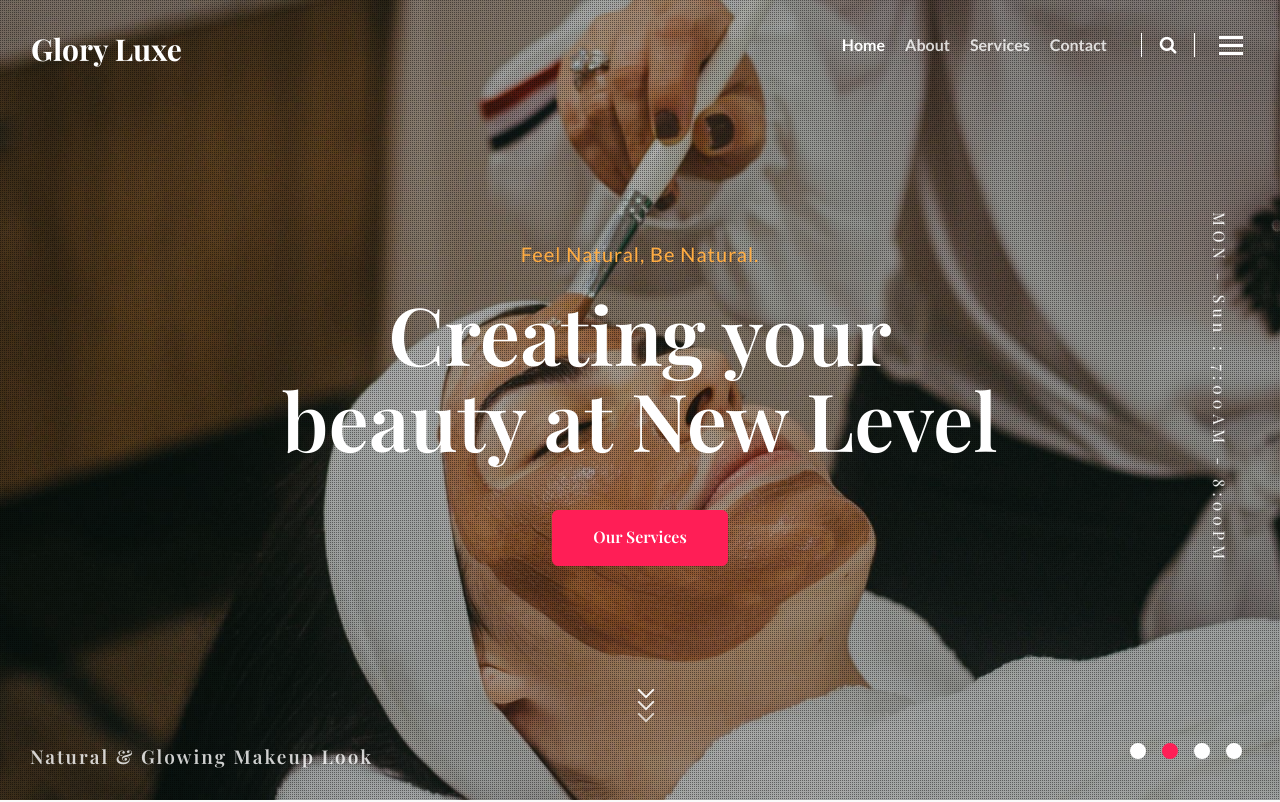
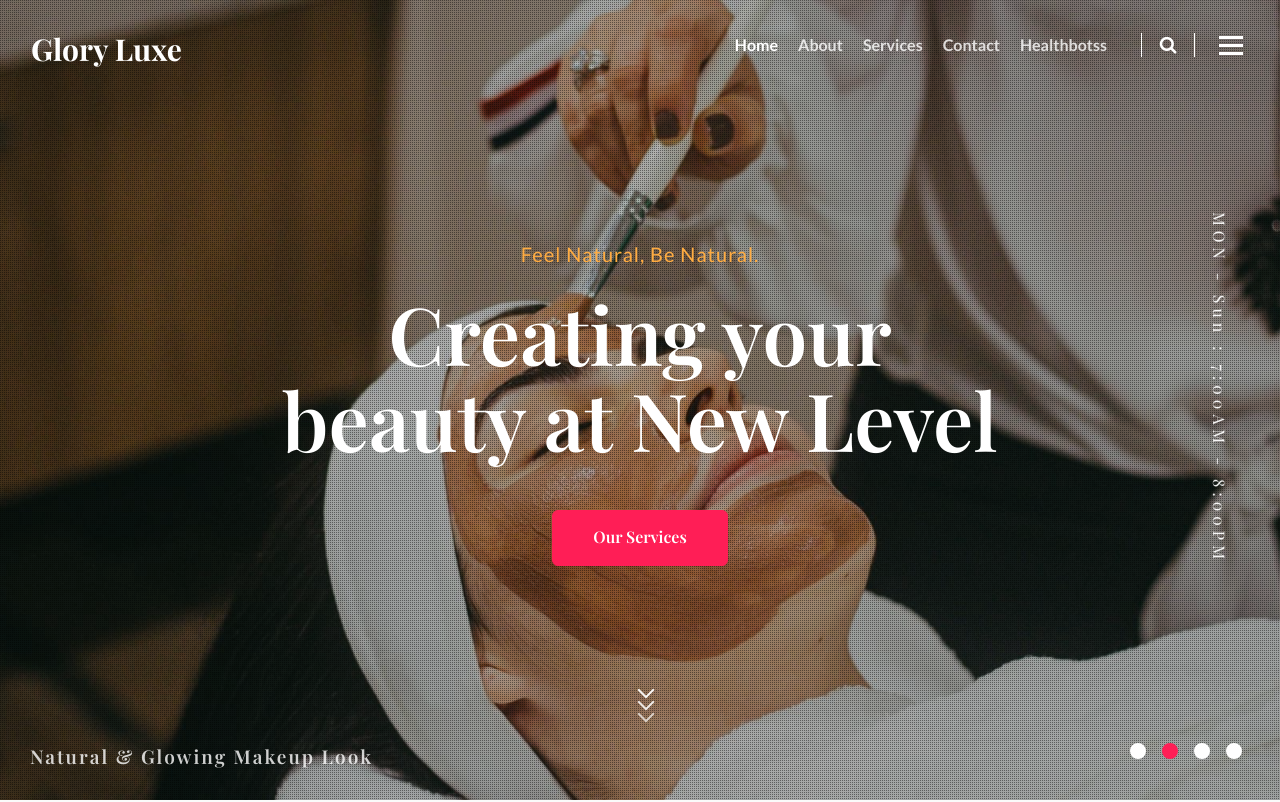
Before and after one commit to Anitha181/project118, a plain HTML site: page index.html in a window 1280 px wide. Shown: the top 802 px of the page. Drawn offline with nearby package versions, Linux system fonts and the light colour scheme; a web font is replaced by a local one.

Commit message:
Update index.html

```diff
--- a/index.html
+++ b/index.html
@@ -52,6 +52,8 @@
 
 						<li class="nav-item">
 							<a class="nav-link" href="contact.html">Contact</a>
+						<li class="nav-item">
+							<a class="nav-link" href="healthbotss.html">healthbotss</a>
 						</li>
 					</ul>
 					<!--/search-right-->
```
